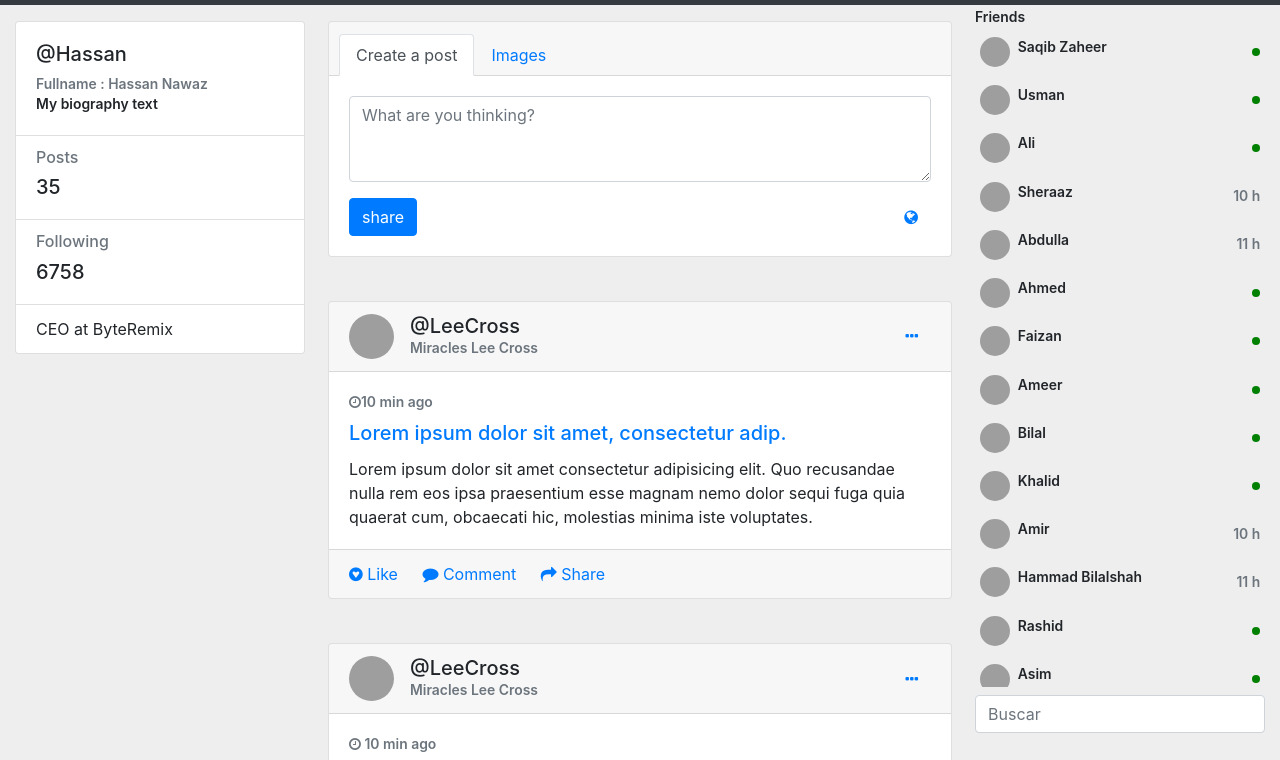
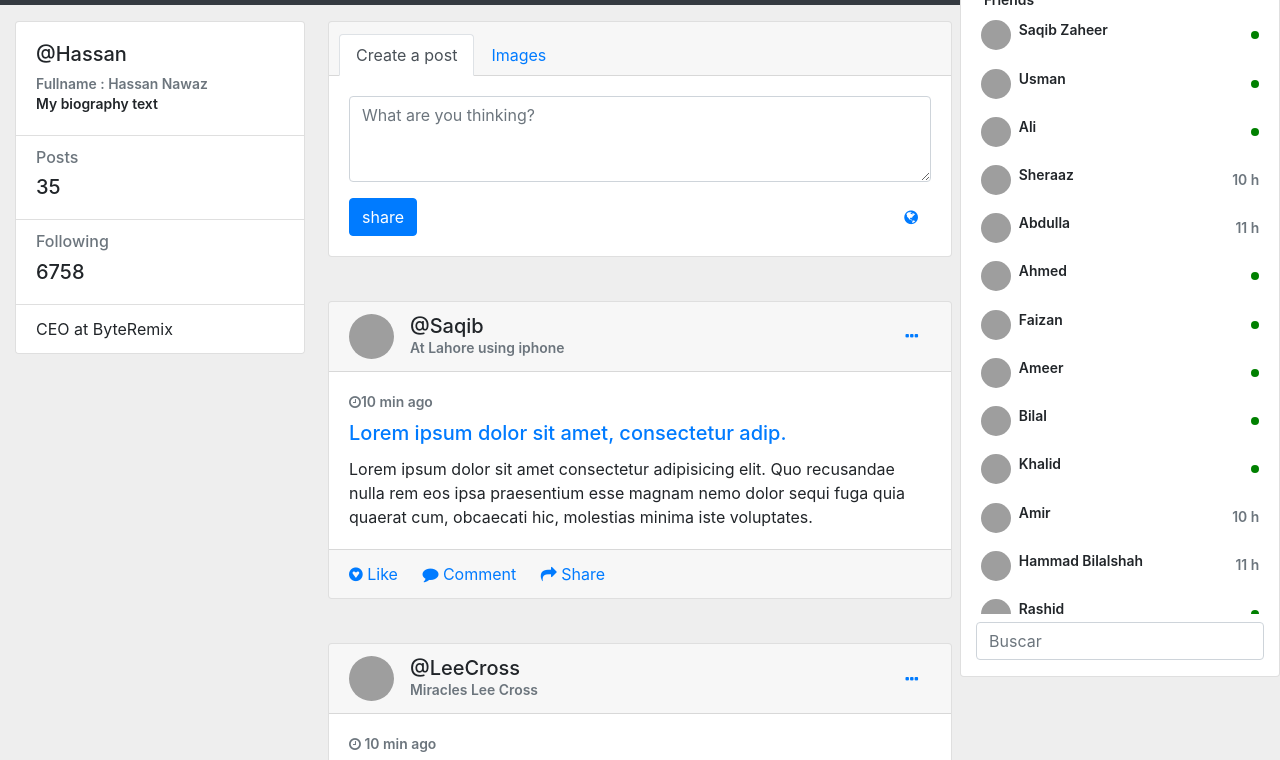
Before and after one commit to HassanNawazHiraj/catchup-design, a plain HTML site: page home.html in a window 1280 px wide. Shown: the part 105-865 px from the top of the page. Drawn offline with nearby package versions, Linux system fonts and the light colour scheme; grey boxes are pictures that could not be loaded.

Commit message:
homepage slight adjustments

```diff
--- a/css/home.css
+++ b/css/home.css
@@ -221,7 +221,7 @@ body {
             margin-left: 8.07rem
         }
         .side-right{
-            margin-top: 4rem;
+            margin-top: 1rem;
             overflow-x: hidden;
             overflow-y: auto;
             height: calc(100vh - 7.5rem);
--- a/home.html
+++ b/home.html
@@ -207,8 +207,8 @@
                                     <img class="rounded-circle" width="45" src="https://picsum.photos/50/50" alt="">
                                 </div>
                                 <div class="ml-2">
-                                    <div class="h5 m-0">@LeeCross</div>
-                                    <div class="h7 text-muted">Miracles Lee Cross</div>
+                                    <div class="h5 m-0">@Saqib</div>
+                                    <div class="h7 text-muted">At Lahore using iphone</div>
                                 </div>
                             </div>
                             <div>
@@ -385,9 +385,9 @@
                     </div>
             </div> -->
 
-            <div class="col-lg-3 offset-fixed f-right mt-5">
-                <div class="side-right">
-                    <div class="h7">Friends</div>
+            <div class="col-lg-3 offset-fixed f-right card" style="margin-top:5.5%; height:89%;">
+                <div class="side-right ">
+                    <div class="h7 mt-2 ml-2">Friends</div>
                     <!-- ////// -->
                     <div class="d-flex justify-content-between align-items-center friend-state">
                         <div class="d-flex">
```
